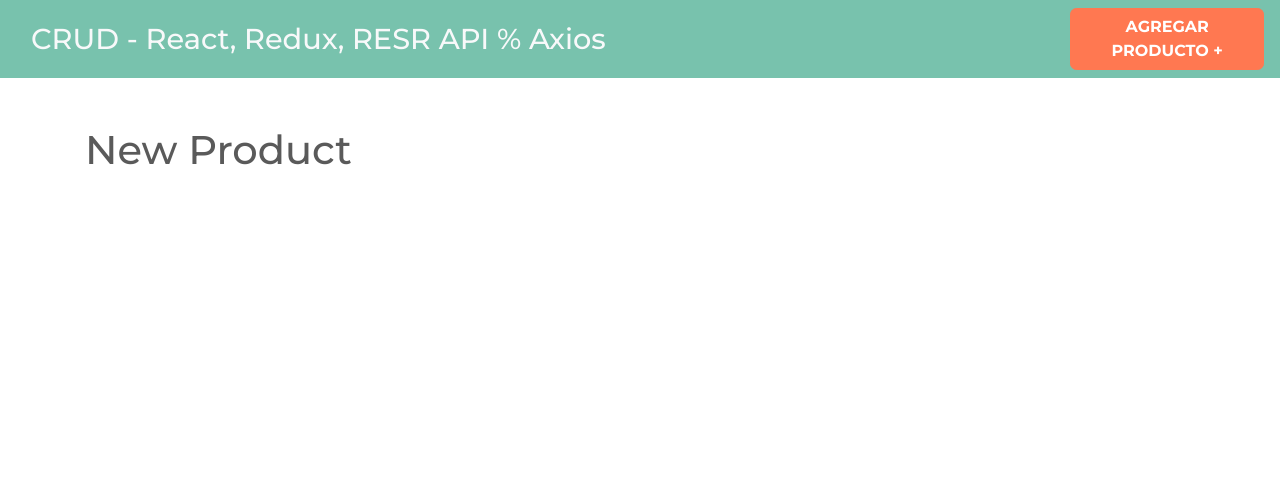
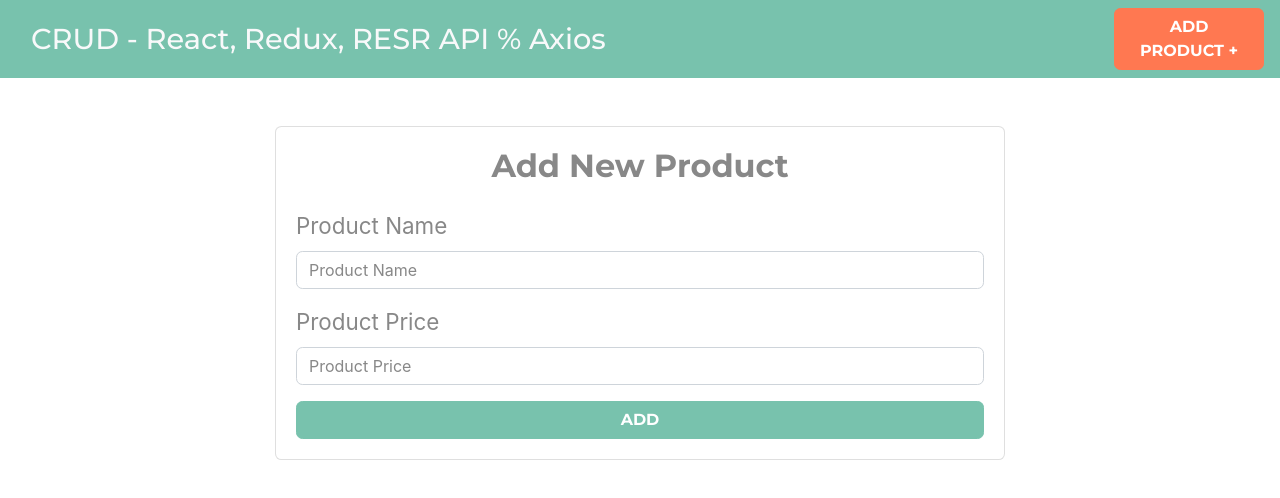
Before and after one commit to emilio-v/crud-redux, a React (Create React App) app: page /new/product in a window 1280 px wide. Shown: the top 498 px of the page. Built offline with nearby package versions, Linux system fonts and the light colour scheme.

Commit message:
added new product form

```diff
--- a/src/components/Header.js
+++ b/src/components/Header.js
@@ -11,7 +11,7 @@ const Header = () => {
                 </h1>
             </div>
             <Link to="/new/product" className="btn btn-danger nuevo-post d-block d-md-inline-block">
-                Agregar Producto &#43;
+                Add Product &#43;
             </Link>
         </nav>
     );
--- a/src/components/NewProduct.js
+++ b/src/components/NewProduct.js
@@ -1,5 +1,41 @@
 const NewProduct = () => {
-    return <h1>New Product</h1>;
+    return (
+        <div className="row justify-content-center">
+            <div className="col-md-8">
+                <div className="card">
+                    <div className="card-body">
+                        <h2 className="text-center mb-4 font-weight-bold">Add New Product</h2>
+                        <form>
+                            <div className="form-group">
+                                <label>Product Name</label>
+                                <input
+                                    type="text"
+                                    className="form-control"
+                                    placeholder="Product Name"
+                                    name="name"
+                                />
+                            </div>
+                            <div className="form-group">
+                                <label>Product Price</label>
+                                <input
+                                    type="number"
+                                    className="form-control"
+                                    placeholder="Product Price"
+                                    name="price"
+                                />
+                            </div>
+                            <button
+                                type="submit"
+                                className="btn btn-primary font-weight-bold text-uppercase d-block w-100"
+                            >
+                                Add
+                            </button>
+                        </form>
+                    </div>
+                </div>
+            </div>
+        </div>
+    );
 };
 
 export default NewProduct;
```
